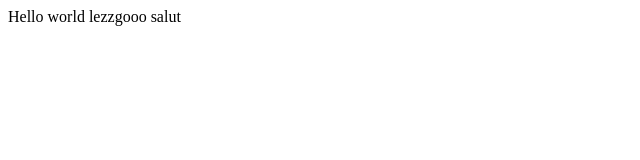
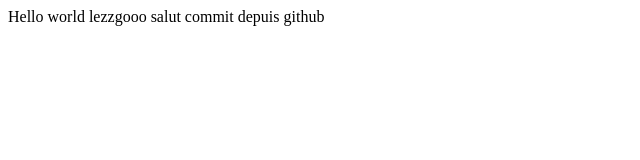
Before and after one commit to jjean-v/new-test, a plain HTML site: page index.html in a window 1280 px wide. Shown: the whole page, without its empty margins (0-640 px from the left). Drawn offline with Linux system fonts and the light colour scheme.

Commit message:
Update index.html

```diff
--- a/index.html
+++ b/index.html
@@ -8,5 +8,6 @@
 <body>
     Hello world lezzgooo
     salut
+    commit depuis github
 </body>
 </html>
```
